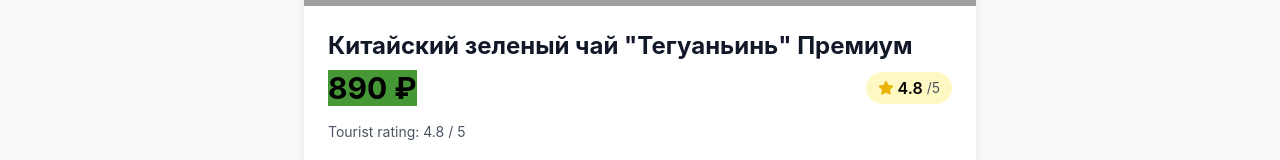
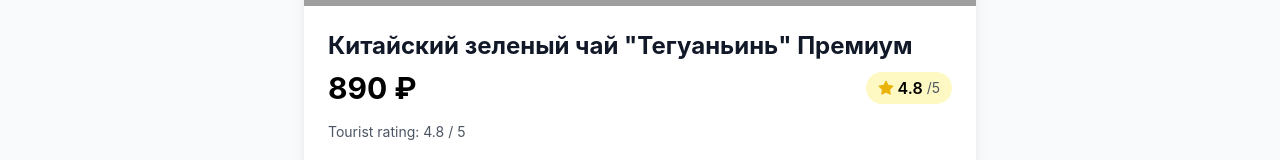
Before and after one commit to Sendyxls/shopsmart, a React (Create React App) app: page /product/1 in a window 1280 px wide. Shown: the part 306-466 px from the top of the page. Built offline with nearby package versions, Linux system fonts and the light colour scheme; no server answers; grey boxes are pictures that could not be loaded.

Commit message:
Update ProductCard.tsx

```diff
--- a/src/components/Product/ProductCard.tsx
+++ b/src/components/Product/ProductCard.tsx
@@ -35,7 +35,7 @@ const ProductCard: React.FC<ProductCardProps> = ({ product }) => {
                 <h1 className="text-2xl font-bold text-gray-900 mb-2">{product.name}</h1>
 
                 <div className="flex justify-between items-center mb-4">
-                    <span className="text-3xl font-bold bg-brand-green">
+                    <span className="text-3xl font-bold">
                         {formatPrice(product.price)}
                     </span>
                     <div className="flex items-center bg-yellow-100 px-3 py-1 rounded-full">
```
